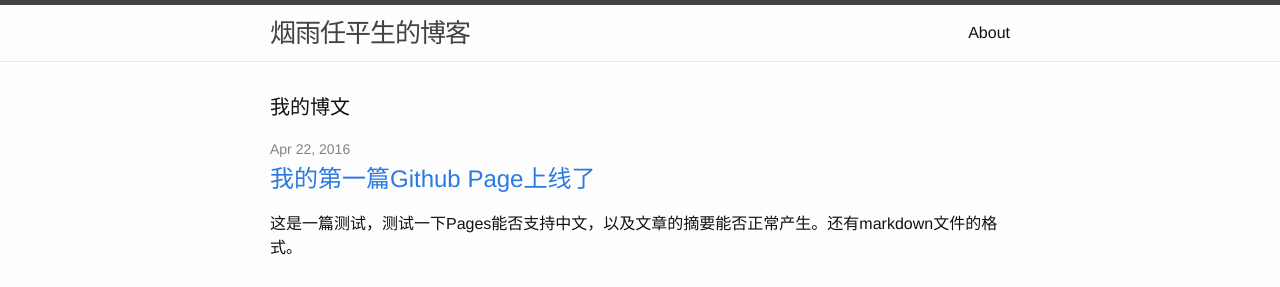
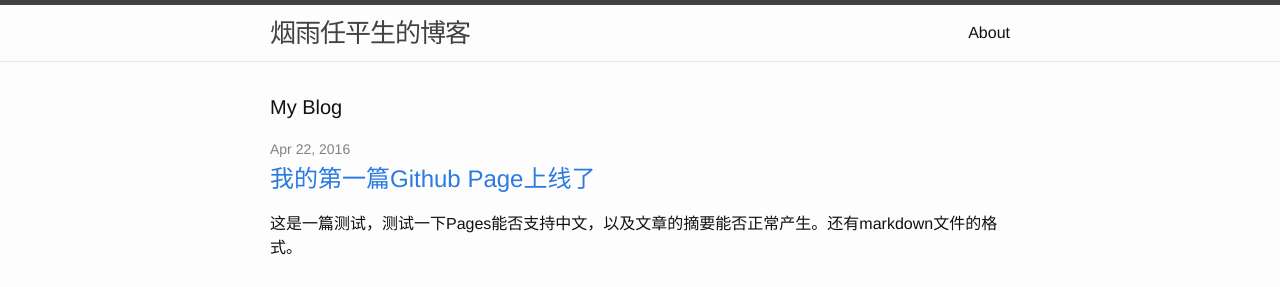
Before and after one commit to Wenchao21/Wenchao21.github.io, a Jekyll site: the page built from index.html, in a window 1280 px wide. Shown: the top 287 px of the page. Built offline with Jekyll 4.4.1, drawn with Linux system fonts in a browser that asks for light colours.

Commit message:
Update index.html
my blog

```diff
--- a/index.html
+++ b/index.html
@@ -4,7 +4,7 @@
 
 <div class="home">
 
-  <h1 class="page-heading">我的博文</h1>
+  <h1 class="page-heading">My Blog</h1>
 
   <ul class="post-list">
     {% for post in site.posts %}
```
